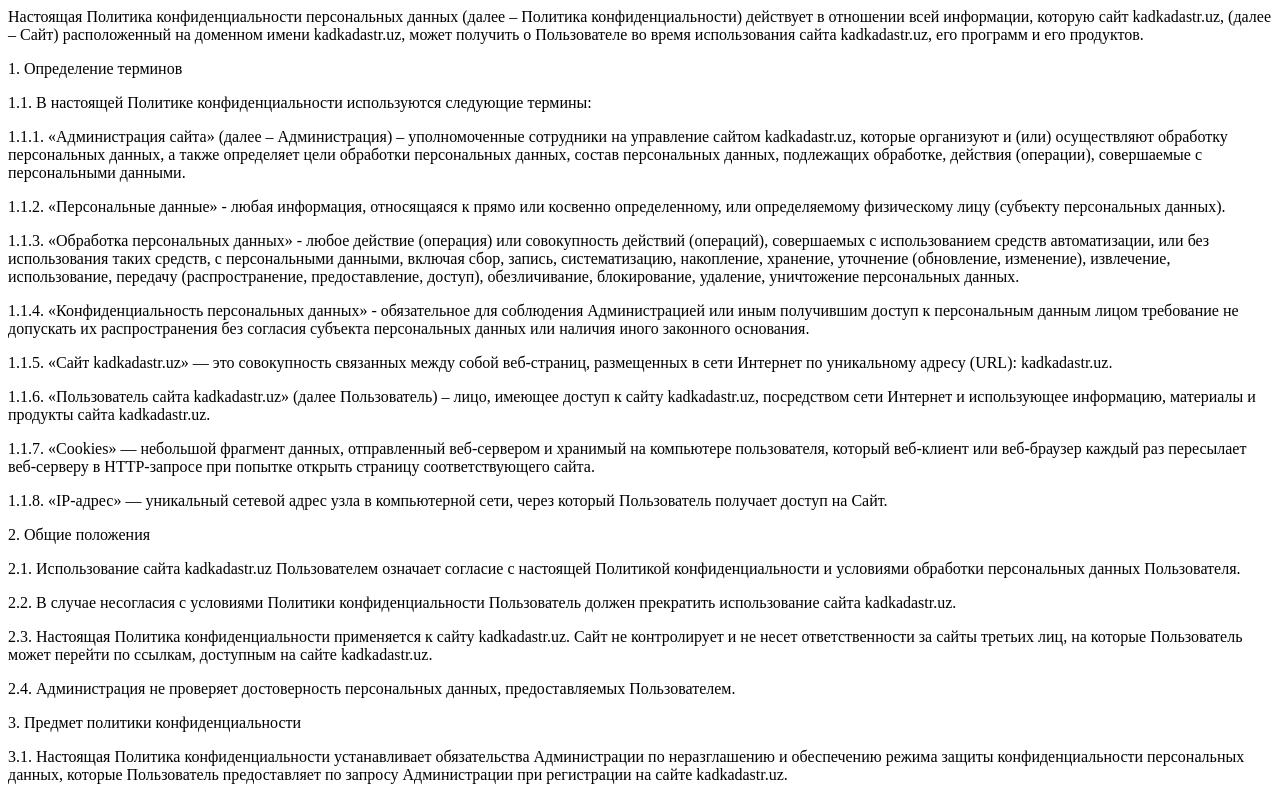
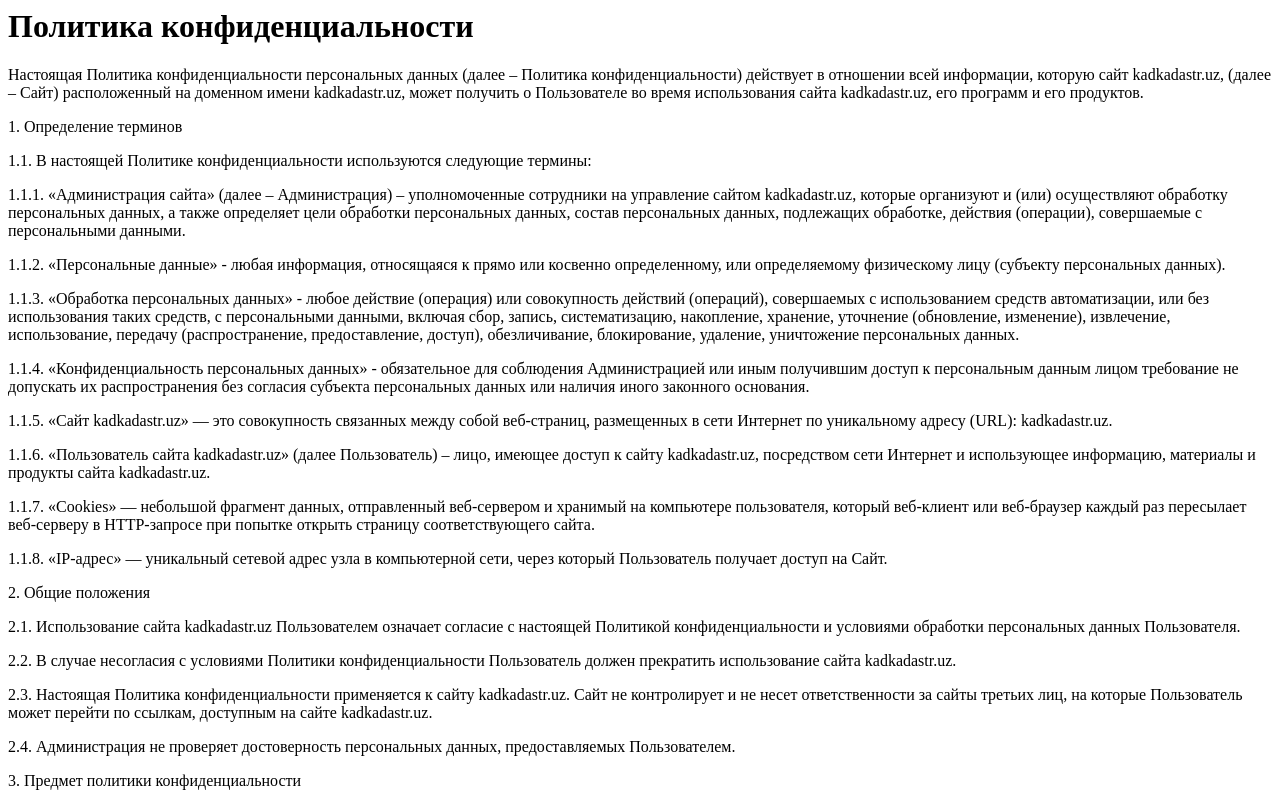
Before and after one commit to shuhaaka/kadkadastr, a plain HTML site: page index.html in a window 1280 px wide. Shown: the top 797 px of the page. Drawn offline with Linux system fonts and the light colour scheme.

Commit message:
Update index.html

```diff
--- a/index.html
+++ b/index.html
@@ -1,4 +1,5 @@
 <div class="about_txt">
+	<h1>Политика конфиденциальности</h1>
 	<p class="MsoNormal">Настоящая Политика конфиденциальности персональных данных (далее – Политика конфиденциальности)
 		действует в отношении всей информации, которую сайт kadkadastr.uz, (далее – Сайт) расположенный на доменном имени
 		kadkadastr.uz, может получить о Пользователе во время использования сайта kadkadastr.uz, его программ и его продуктов.
```
